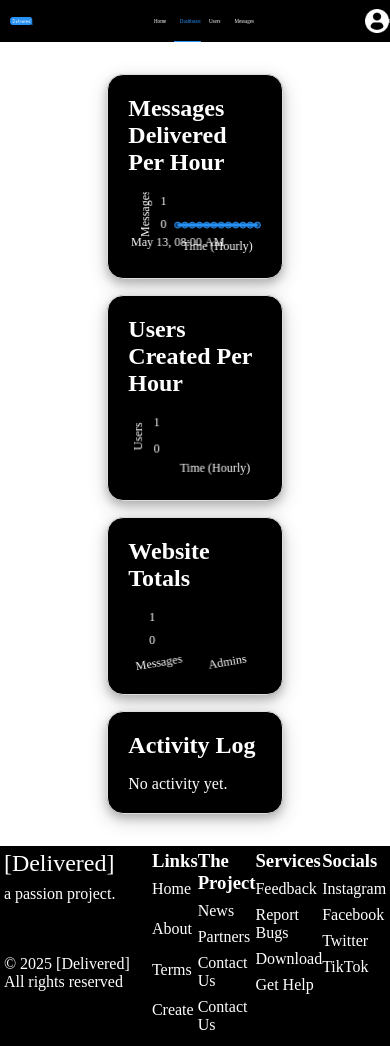
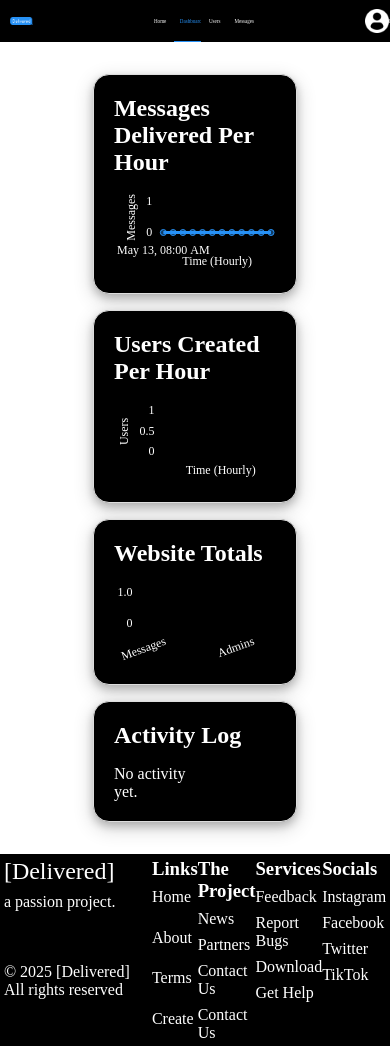
Before and after one commit to JohnLansigan/Delivered, a PHP site: page /dashboard.php in a window 390 px wide; the page is wider, and only the part inside the window is pictured. Run offline with PHP 8.4, Linux system fonts and the light colour scheme; data that the repository does not hold is empty; some web fonts are replaced.

Commit message:
dashboard respon

```diff
--- a/dashboard.css
+++ b/dashboard.css
@@ -64,3 +64,15 @@ body
     }
   }
 }
+
+@media screen and (max-width: 426px) {
+  #analytics-container div{
+    width: 57%;
+  }
+}
+
+@media screen and (max-width: 376px) {
+  #analytics-container div{
+    width: 63%;
+  }
+}
```
